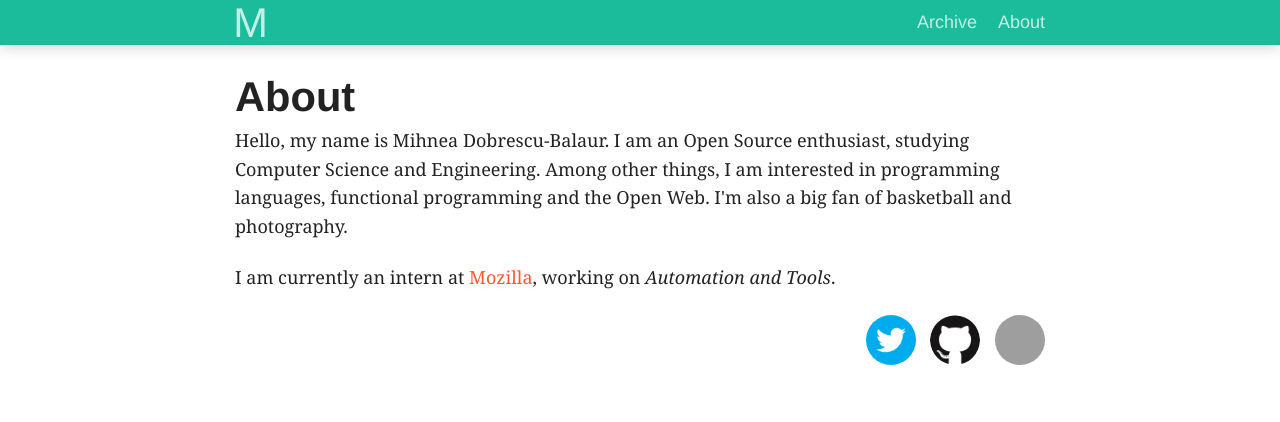
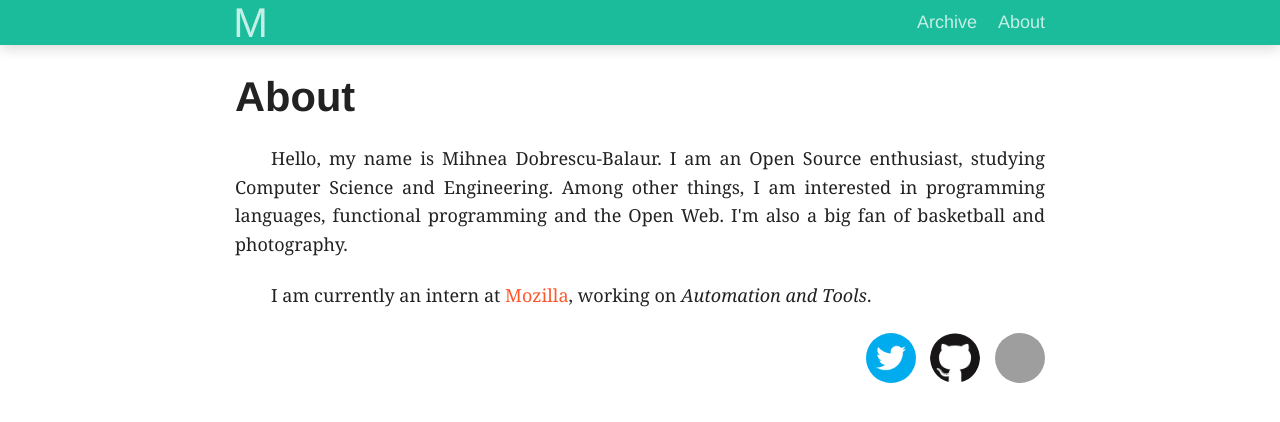
Before and after one commit to mihneadb/mihneadb.github.io, a Jekyll site: the page built from about/index.html, in a window 1280 px wide. Shown: the top 422 px of the page. Built offline with Jekyll 4.4.1, drawn with Linux system fonts in a browser that asks for light colours; Markdown is read by kramdown in place of the engine named in the settings; grey boxes are pictures that could not be loaded.

Commit message:
tweak extra pages

```diff
--- a/about/index.html
+++ b/about/index.html
@@ -4,13 +4,15 @@ layout: default
 
 <h2>About</h2>
 
-<p>
+<br>
+
+<p class="formatted-par">
     Hello, my name is Mihnea Dobrescu-Balaur.
     I am an Open Source enthusiast, studying Computer Science and Engineering.
     Among other things, I am interested in programming languages, functional programming and the Open Web.
     I'm also a big fan of basketball and photography.
 </p>
-<p>
+<p class="formatted-par">
     I am currently an intern at <a href="http://www.mozilla.org">Mozilla</a>, working on <em>Automation and Tools</em>.
 </p>
 
--- a/archive/index.html
+++ b/archive/index.html
@@ -3,6 +3,8 @@ layout: default
 ---
 
 <h2>Archive</h2>
+
+<br>
 
 <ul class="archive">
     {% for post in site.posts %}
--- a/css/default.css
+++ b/css/default.css
@@ -85,6 +85,11 @@ body {
     text-indent: 2em;
 }
 
+.formatted-par {
+    text-indent: 2em;
+    text-align: justify;
+}
+
 .post ul {
     list-style-position: inside;
     padding-left: 3em;
```
